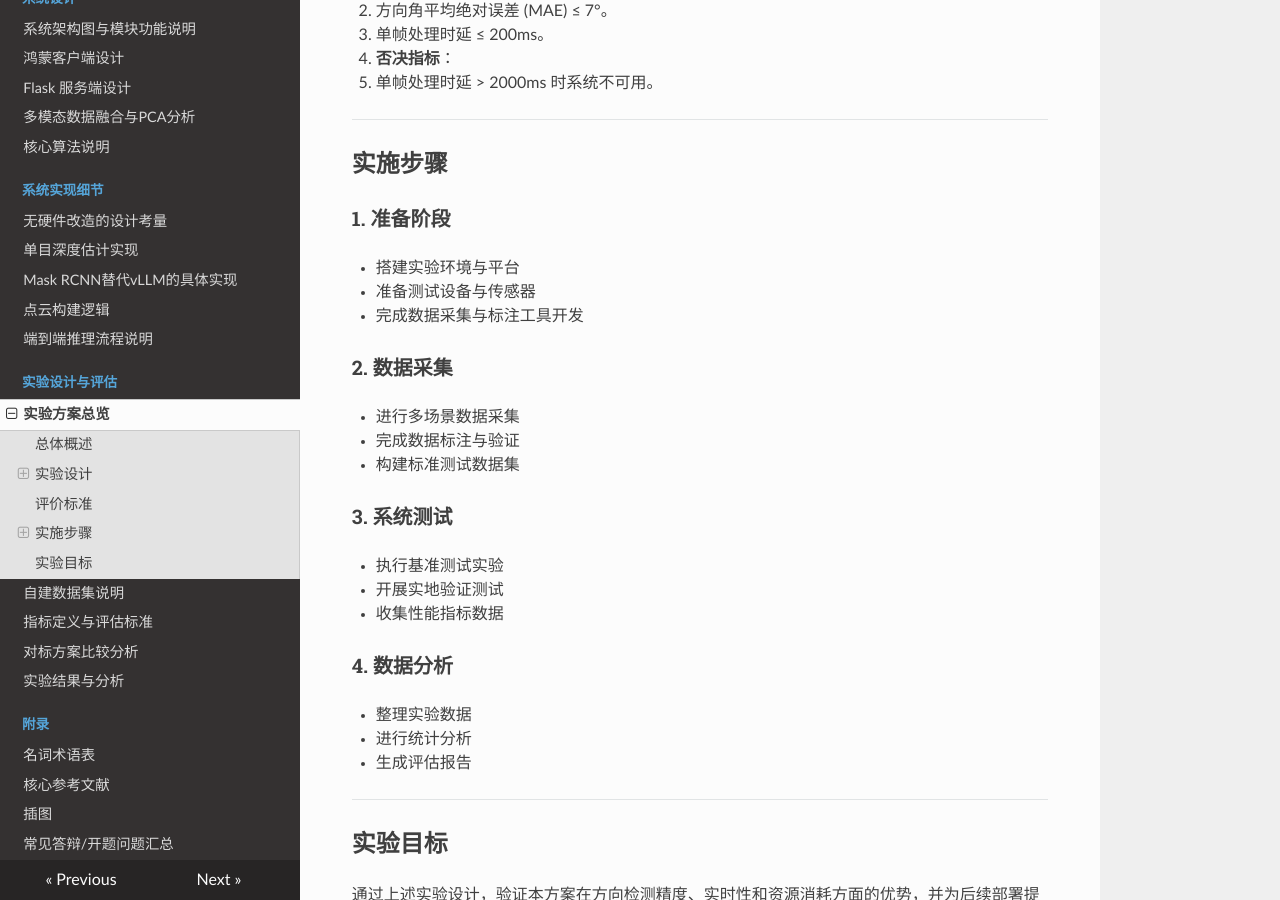
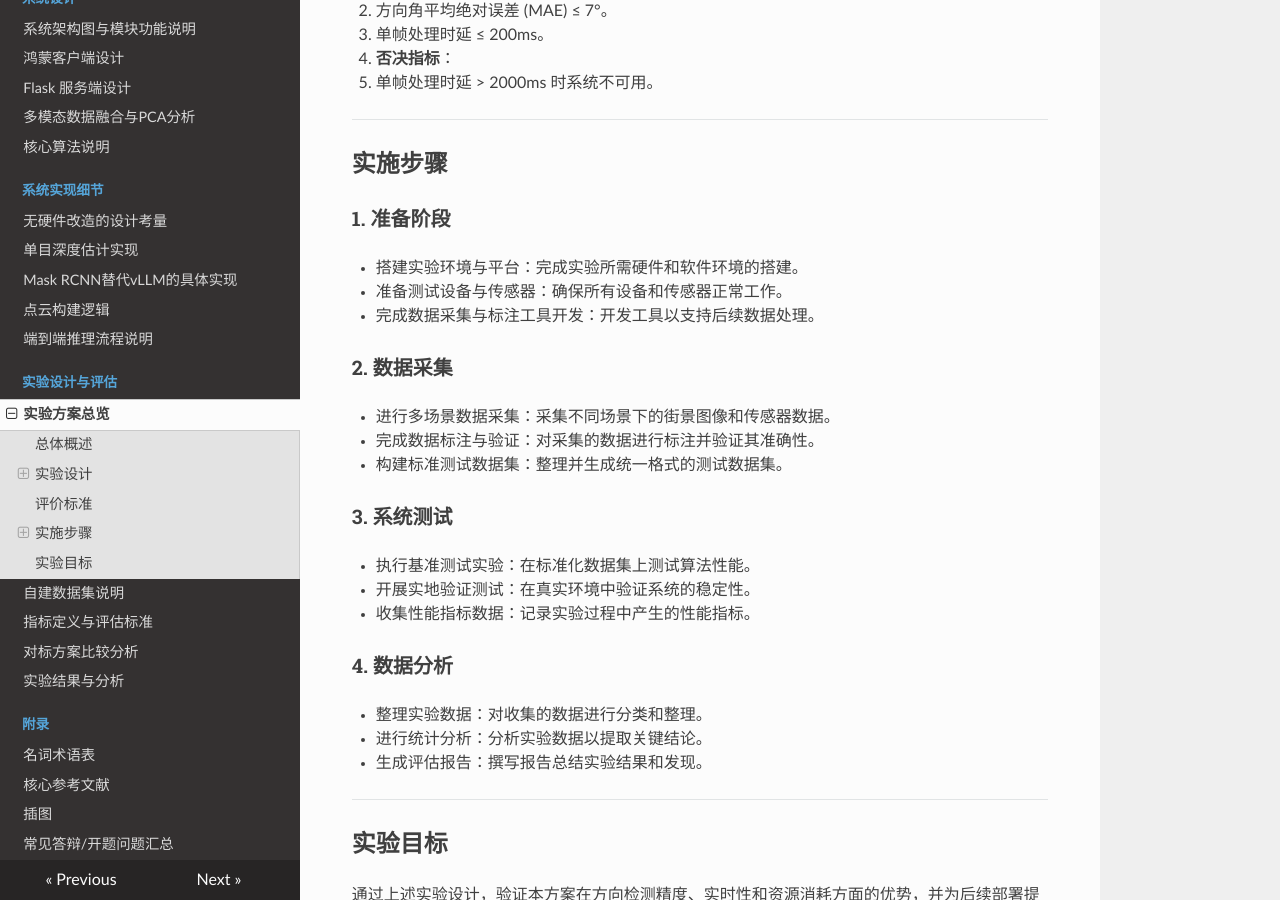
Before and after one commit to xiaoanmodel/-, an MkDocs documentation site: the page built from docs/3_experiments/experiment_plan.md, in a window 1280 px wide and 900 px high, scrolled down 1054 px. Built offline with MkDocs 1.6.1, drawn with Linux system fonts in a browser that asks for light colours; nearby versions of some CDN libraries.

Commit message:
完善实验实施步骤，增加详细描述以提升可读性

```diff
--- a/docs/3_experiments/experiment_plan.md
+++ b/docs/3_experiments/experiment_plan.md
@@ -45,24 +45,24 @@
 ## 实施步骤
 
 ### 1. 准备阶段
-- 搭建实验环境与平台
-- 准备测试设备与传感器
-- 完成数据采集与标注工具开发
+- 搭建实验环境与平台：完成实验所需硬件和软件环境的搭建。
+- 准备测试设备与传感器：确保所有设备和传感器正常工作。
+- 完成数据采集与标注工具开发：开发工具以支持后续数据处理。
 
 ### 2. 数据采集
-- 进行多场景数据采集
-- 完成数据标注与验证
-- 构建标准测试数据集
+- 进行多场景数据采集：采集不同场景下的街景图像和传感器数据。
+- 完成数据标注与验证：对采集的数据进行标注并验证其准确性。
+- 构建标准测试数据集：整理并生成统一格式的测试数据集。
 
 ### 3. 系统测试
-- 执行基准测试实验
-- 开展实地验证测试
-- 收集性能指标数据
+- 执行基准测试实验：在标准化数据集上测试算法性能。
+- 开展实地验证测试：在真实环境中验证系统的稳定性。
+- 收集性能指标数据：记录实验过程中产生的性能指标。
 
 ### 4. 数据分析
-- 整理实验数据
-- 进行统计分析
-- 生成评估报告
+- 整理实验数据：对收集的数据进行分类和整理。
+- 进行统计分析：分析实验数据以提取关键结论。
+- 生成评估报告：撰写报告总结实验结果和发现。
 
 ---
 
```
